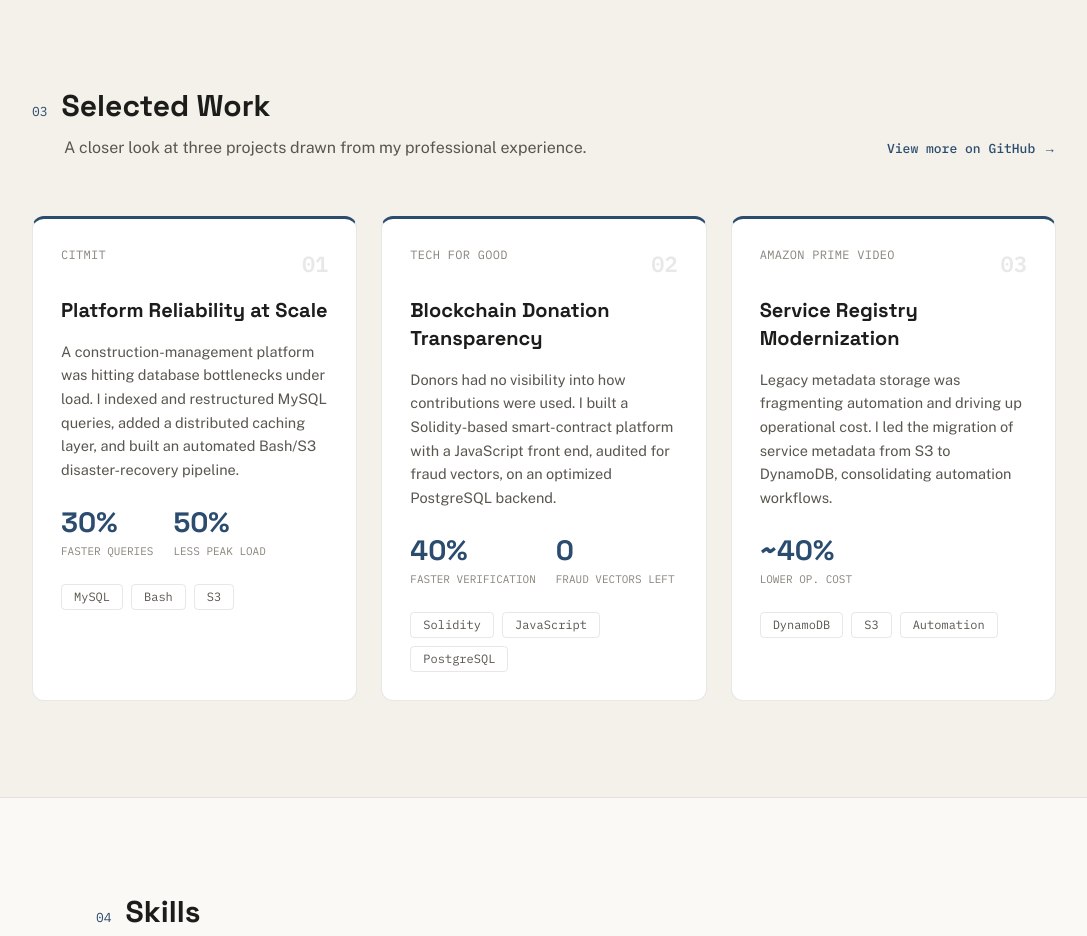
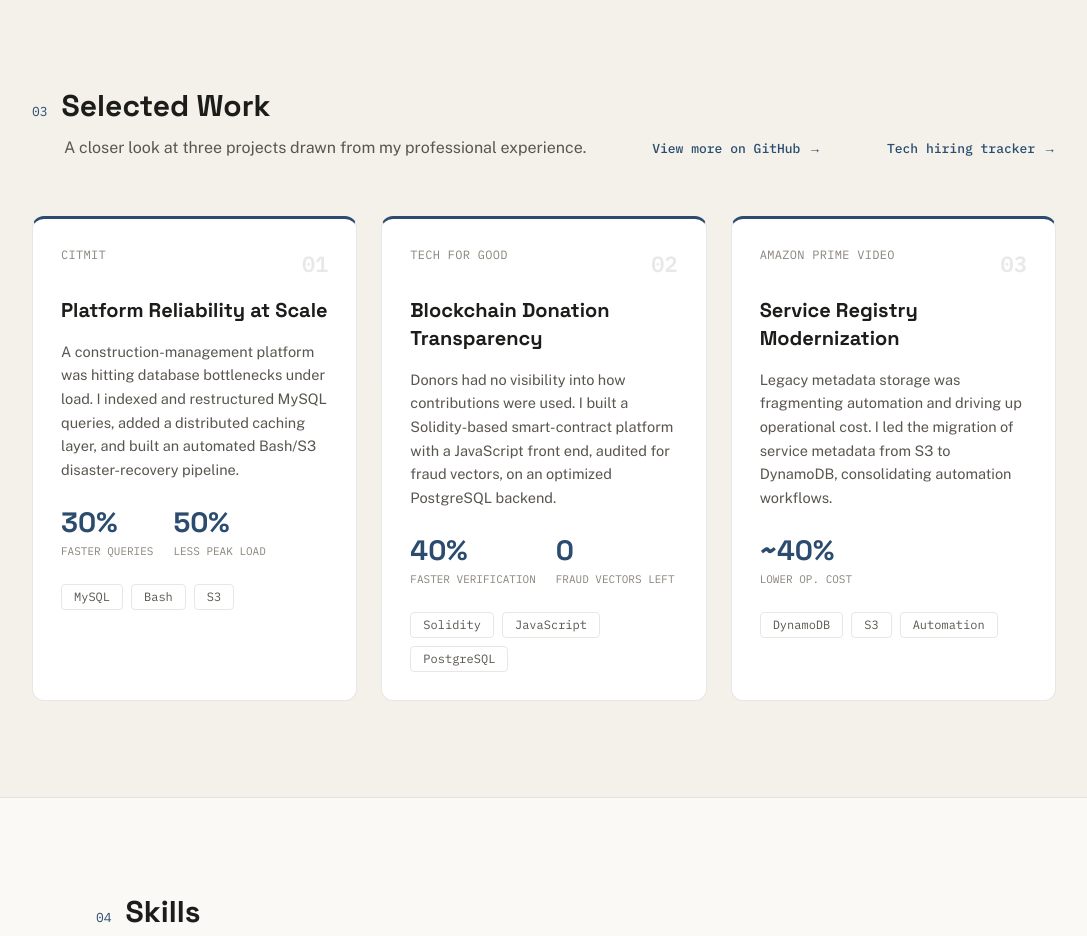
Before and after one commit to j2jun/josephjun-portfolio, a Next.js app: page / in a window 1280 px wide. Shown: the part 2680-3616 px from the top of the page, without its empty margins (96-1183 px from the left). Built offline with nearby package versions, Linux system fonts and the light colour scheme.

Commit message:
Link to tech hiring tracker from Selected Work

```diff
--- a/src/app/page.tsx
+++ b/src/app/page.tsx
@@ -289,6 +289,7 @@ export default function Home() {
             >
               View more on GitHub &rarr;
             </a>
+<a href="/job-market/index.html" className="flex items-center gap-2 whitespace-nowrap font-mono text-[13px] font-medium text-[var(--accent)]">Tech hiring tracker &rarr;</a>
           </p>
           <div className="grid grid-cols-1 gap-6 md:grid-cols-3">
             {projects.map((p) => (
```
